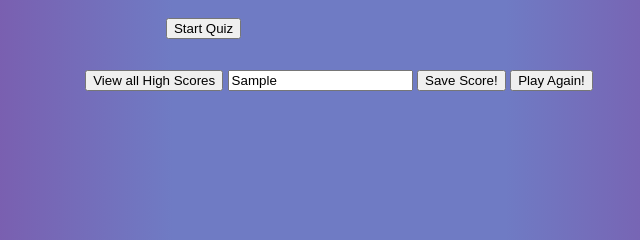
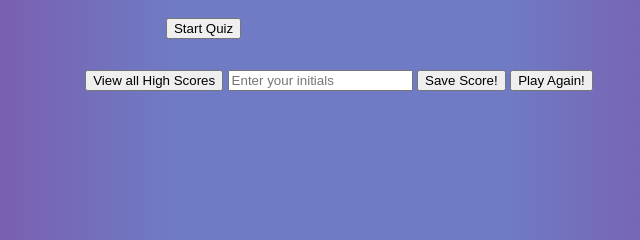
Before and after one commit to dylanadams98/web-api-quiz-project, a plain HTML site: page index.html in a window 1280 px wide. Both pictures are taken after typing "Sample" into the empty fields and a click on the button "Save Score!". Shown: the part 307-547 px from the top of the page, 301-941 px from the left. Drawn offline with Linux system fonts and the light colour scheme.

Commit message:
fixed scores array

```diff
--- a/index.html
+++ b/index.html
@@ -44,5 +44,6 @@
 </body>
 <script src="questions.js"></script>
 <script src="quiz.js"></script>
+<script src="scores.js"></script>
 
 </html>
--- a/quiz.js
+++ b/quiz.js
@@ -58,19 +58,19 @@ function stopGame() {
 }
 
 function onSaveScore(e) {
-    var savedScores = JSON.parse(localStorage.getItem("savedScores"))
+    var savedScores = JSON.parse(localStorage.getItem("savedScores")) || [];
+    console.log(savedScores)
     var initials = document.getElementById("initials").value
     var newScore = {
         initials,
         score
     }
-    savedScores.push(newScore)
 
-    if (initials !== "") {
-        localStorage.setItem("savedScores", JSON.stringify(savedScores));
+    if (initials !== "") {savedScores.push(newScore)
+    }
+    localStorage.setItem("savedScores", JSON.stringify(savedScores));
 
         document.getElementById("initials").value = "";
-    }
 }
 
 function onViewScores(e) {
@@ -130,8 +130,6 @@ function displayQuestion() {
 }
 
 
-
-
 startQuiz.addEventListener("click", onStartGame);
 saveScores.addEventListener("click", onSaveScore);
 viewScores.addEventListener("click", onViewScores);
--- a/scores.js
+++ b/scores.js
@@ -4,8 +4,9 @@ var backToQuiz = document.getElementById("backtoquiz")
 function onBackToQuiz(){
     window.location.href = 'index.html'
 }
+
 var savedScores = JSON.parse(localStorage.getItem("savedScores"))
-
+console.log(savedScores)
 for (var i = 0; i < savedScores.length; i++) {
 
     var initials = savedScores[i].initials;
```
